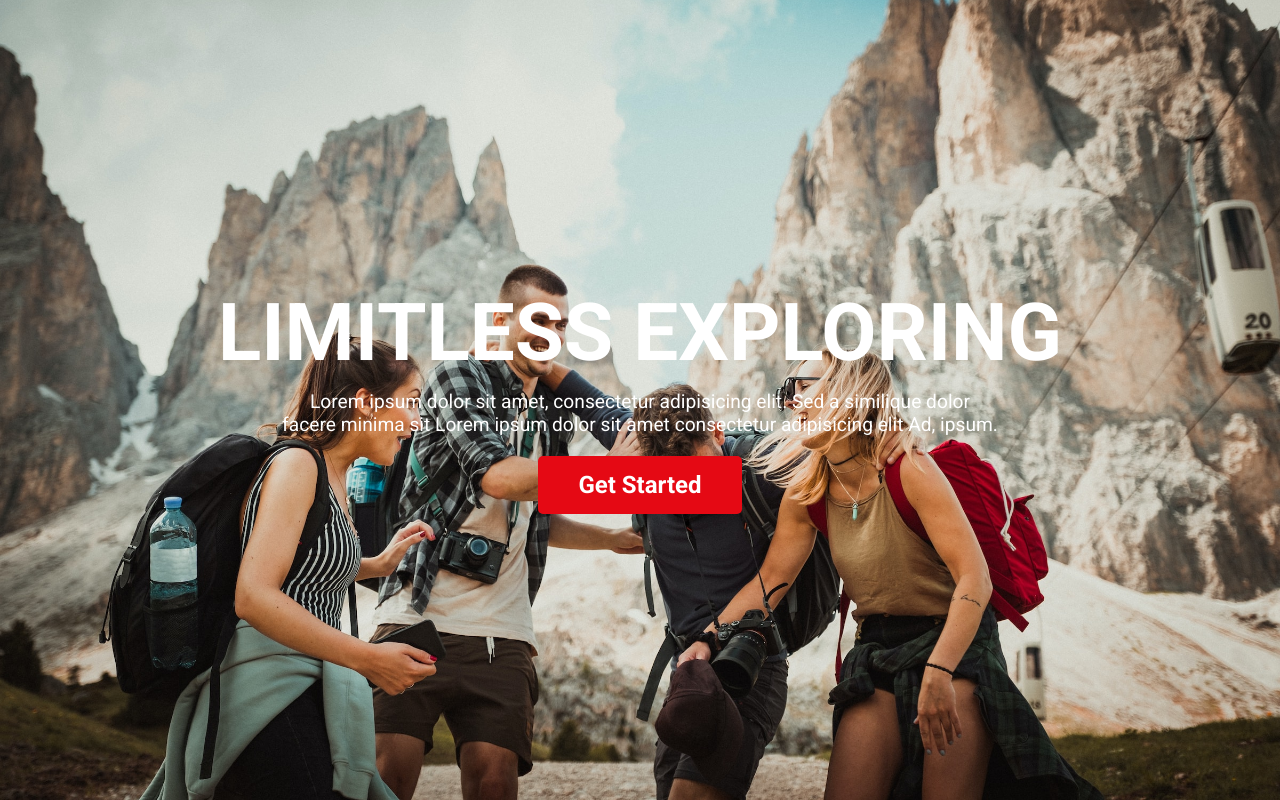
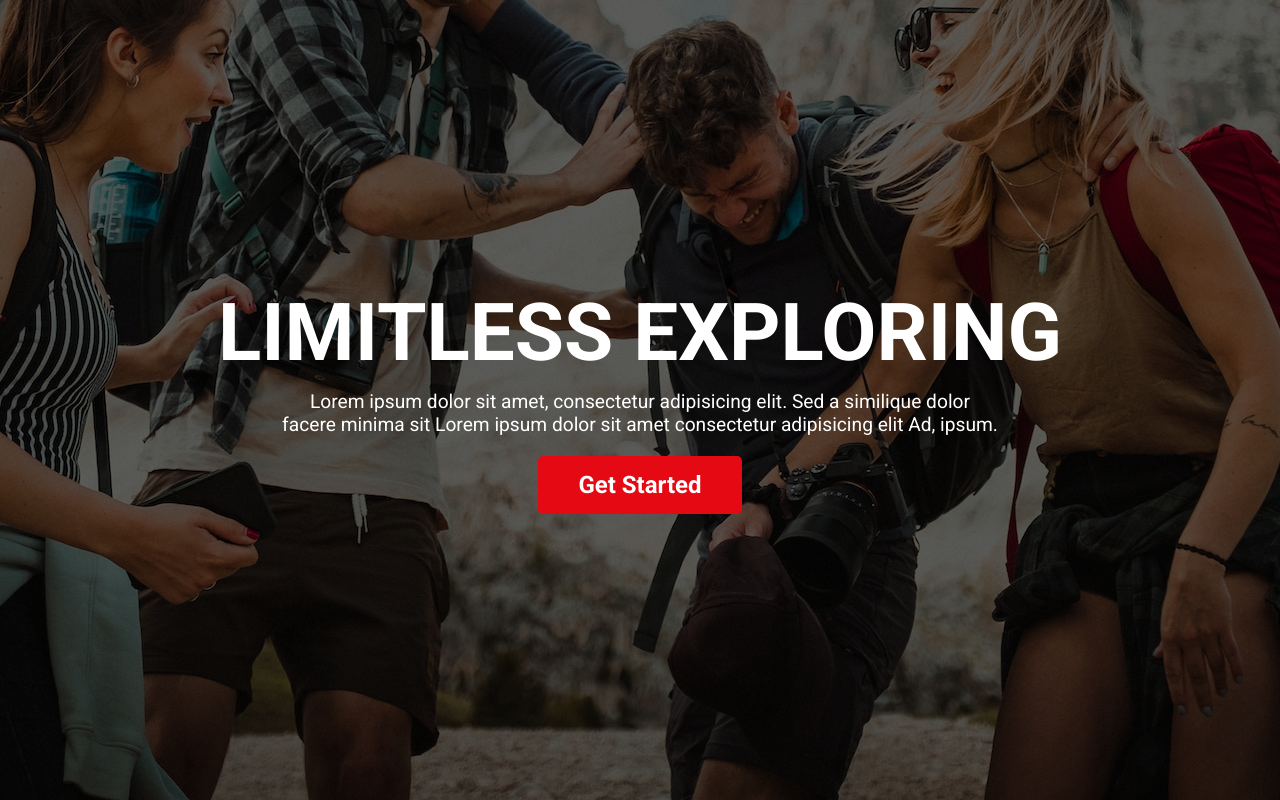
Before and after one commit to Shero-Programmer/Travel-Mania, a plain HTML site: page index.html in a window 1280 px wide. Drawn offline with Linux system fonts and the light colour scheme.

Commit message:
linear gradient added

```diff
--- a/css/styles.css
+++ b/css/styles.css
@@ -44,10 +44,10 @@ a{
     display: flex;
     justify-content: center;
     align-items: center;
-    background: url('../images/pictures/banner-bg.jpg');
+    background: url('../images/pictures/banner-bg.jpg') ,linear-gradient(rgba(0,0,0,0.6),rgba(0,0,0,0.6));
     background-blend-mode: overlay;
-    background-position: bottom;
-    background-size: cover;
+    background-position:  bottom;
+    background-size:auto;
 }
 
 .banner{
```
